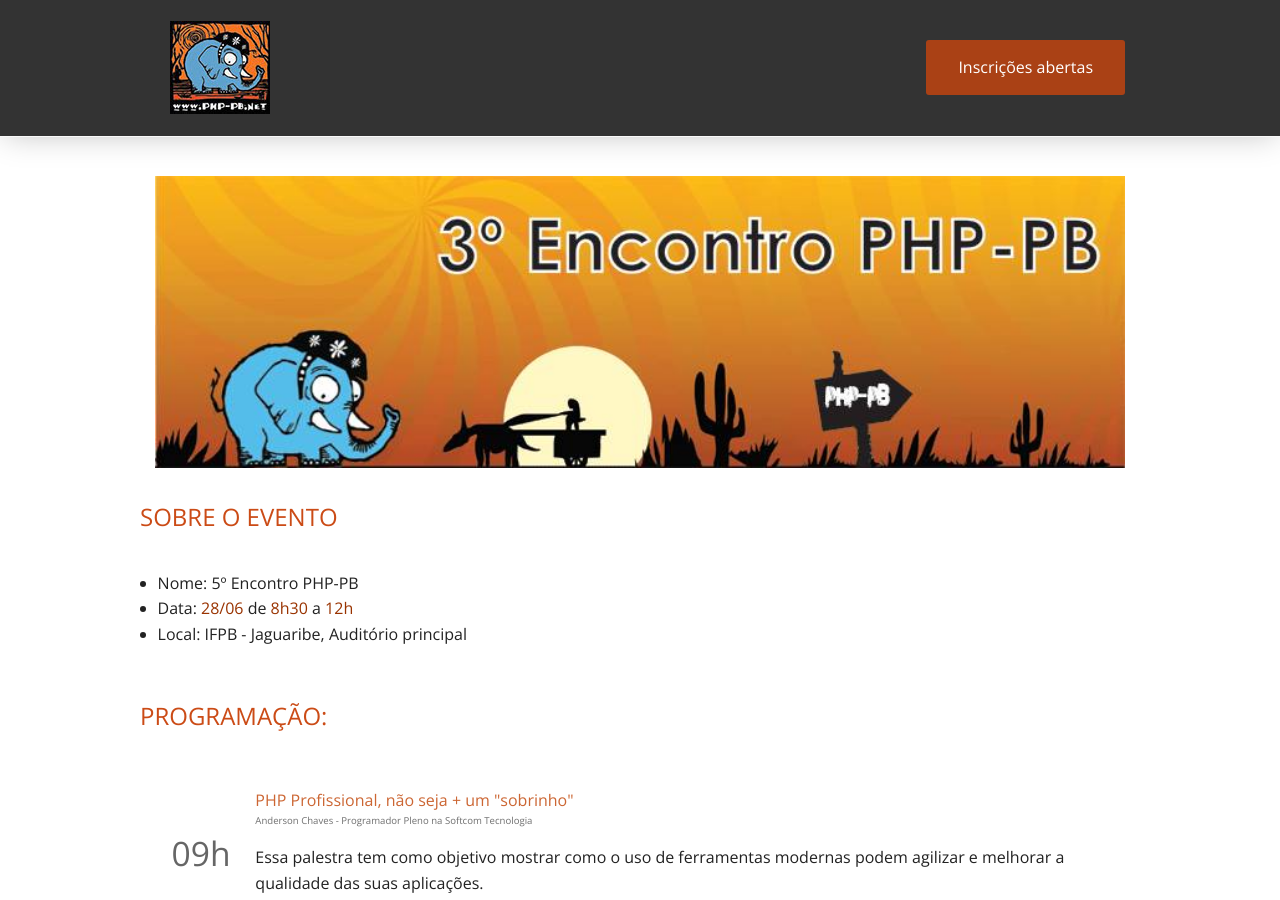
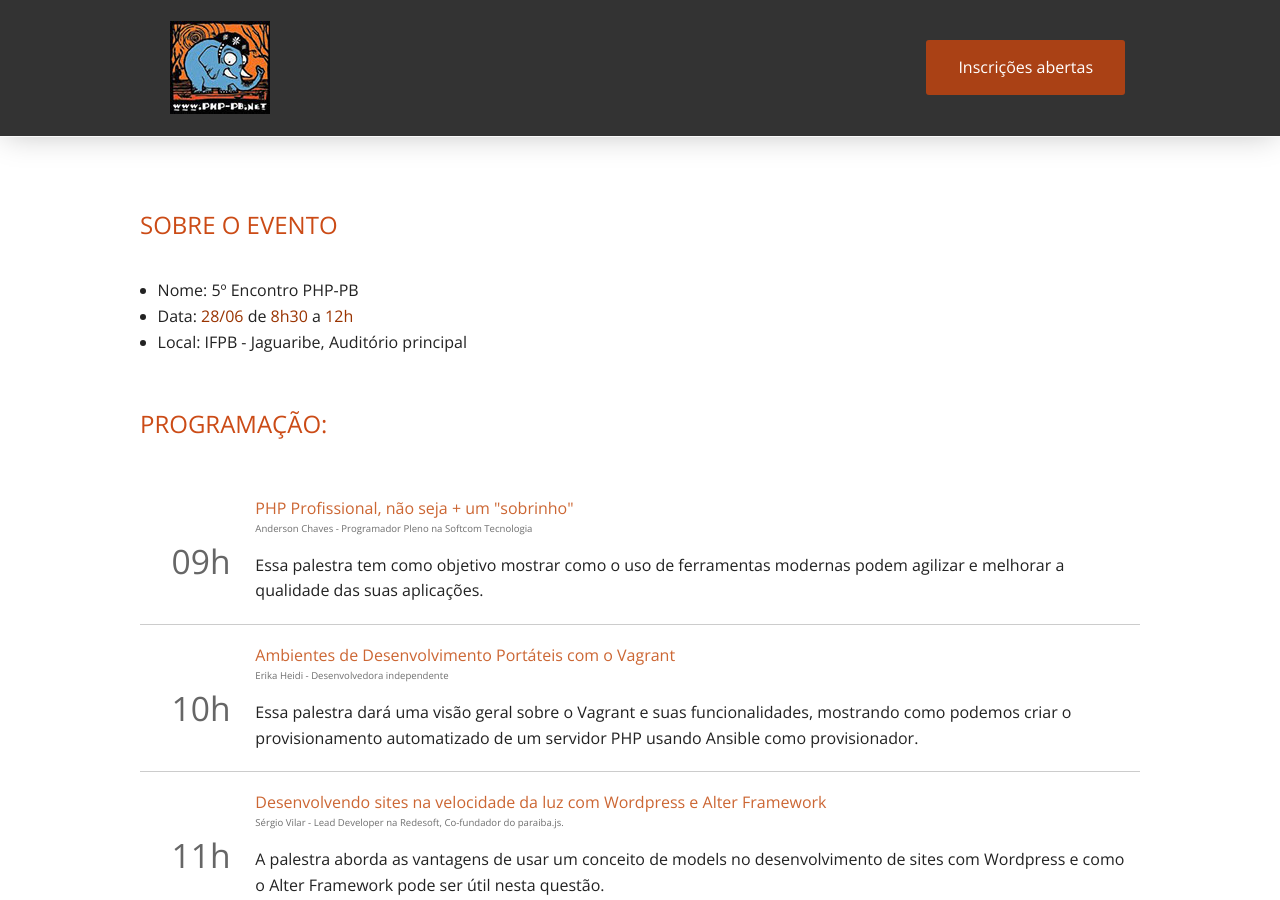
Before and after one commit to php-pb/php-pb.github.io, a Jekyll site: the page hotpage/index.html, which Jekyll copies as it is, in a window 1280 px wide and 900 px high. Built offline with Jekyll 4.4.1, drawn with Linux system fonts in a browser that asks for light colours; nearby versions of some CDN libraries; library files that are not in the unit come from our copies.

Commit message:
Update index.html

```diff
--- a/hotpage/index.html
+++ b/hotpage/index.html
@@ -38,13 +38,6 @@
                   </div>
               </div>
           </header><!--/head-->
-          <section class="container">
-              <div class="row">
-                  <div class="large-12 columns">
-                      <img class="width-full" src="assets/images/php-banner.jpg" alt="">
-                  </div>
-              </div>
-          </section>
           <section>
               <div class="row">
                   <h2 class="main-title uppercase font-light">Sobre o Evento</h2>
```
